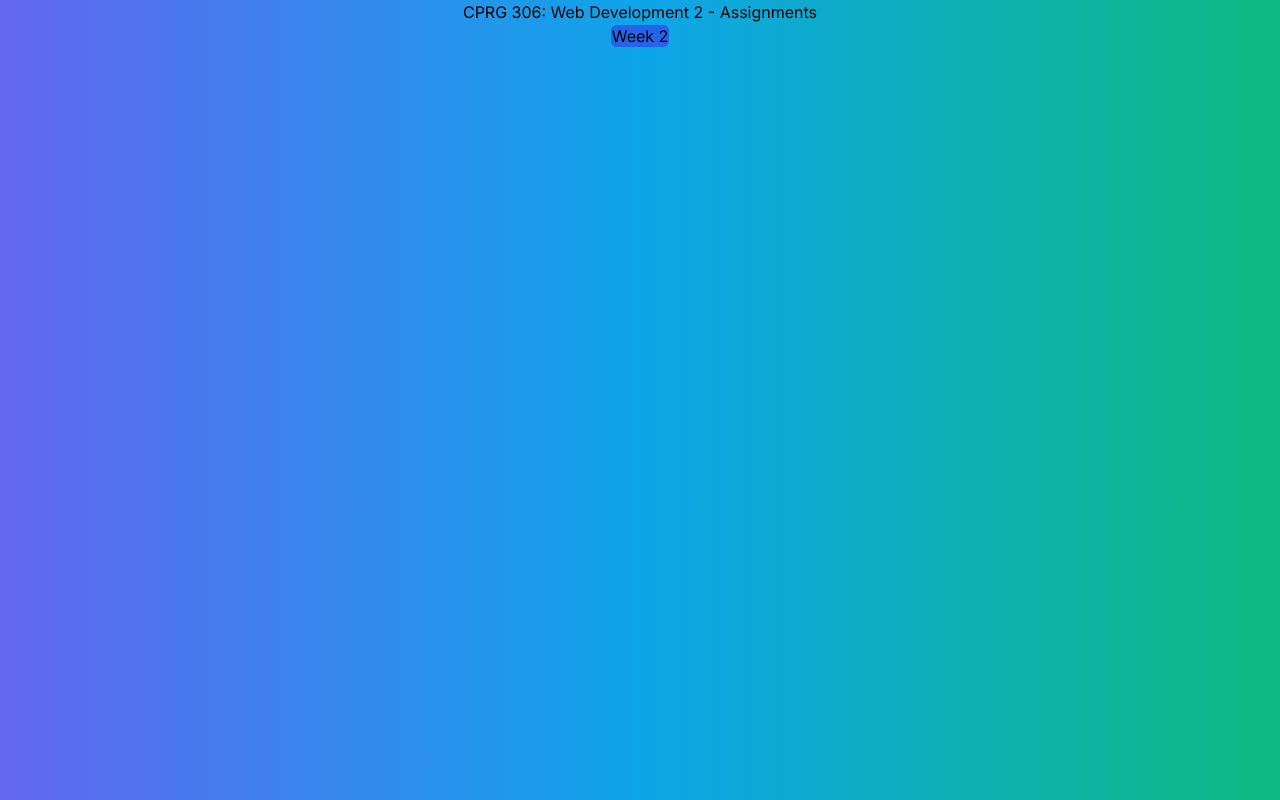
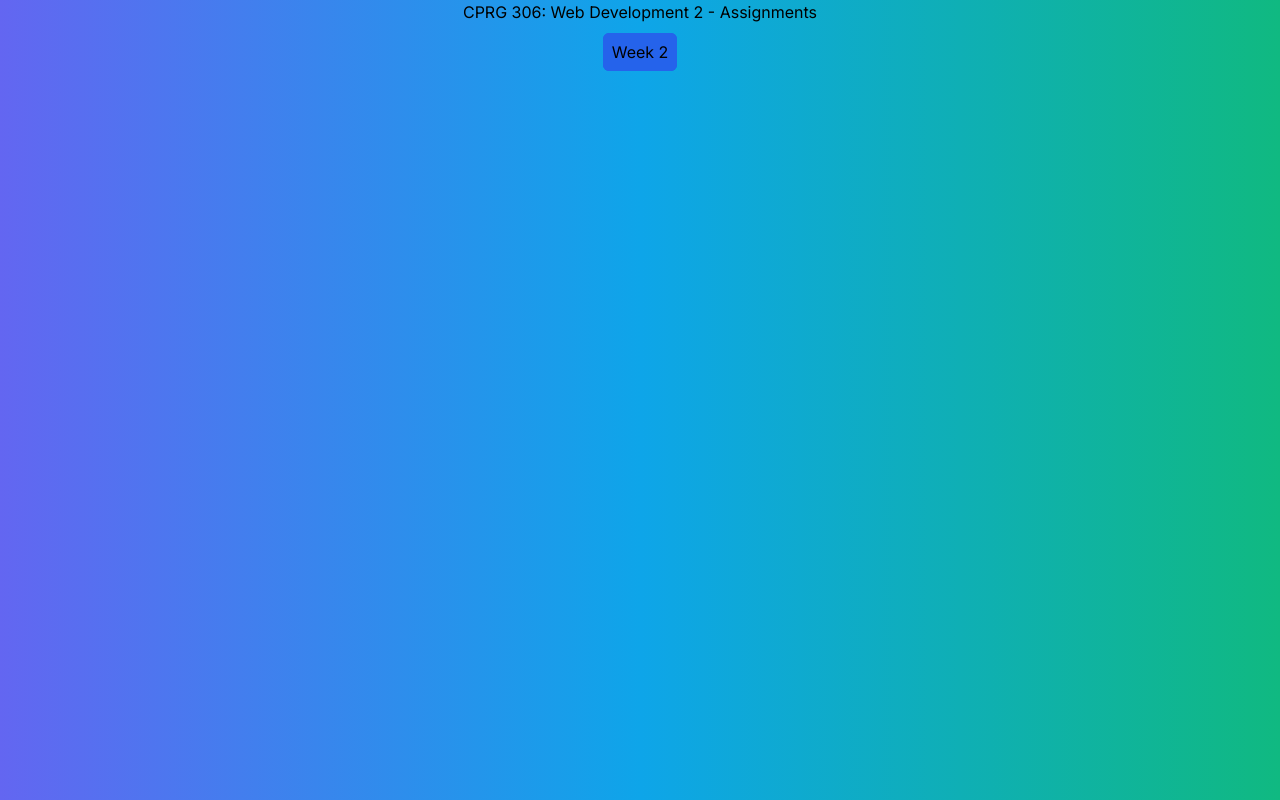
Before and after one commit to JotWaraich/cprg306-assignments, a Next.js app: page / in a window 1280 px wide. Built offline with nearby package versions, Linux system fonts and the light colour scheme.

Commit message:
week 2 assinement dome

```diff
--- a/app/page.js
+++ b/app/page.js
@@ -2,14 +2,16 @@ import Link from "next/link";
 
 export default function Home() {
   return (
-    <div className="h-screen text-center bg-gradient-to-r from-indigo-500 via-sky-500 to-emerald-500">
+    <div className="h-screen text-center bg-gradient-to-r from-indigo-500 via-sky-500 to-emerald-500 flex flex-col gap-4">
       <h1>CPRG 306: Web Development 2 - Assignments</h1>
-      <Link
-        href="/week-2"
-        className="border border-blue-600 bg-blue-600 rounded-md"
-      >
-        Week 2
-      </Link>
+      <div>
+        <Link
+          href="/week-2"
+          className="w-44 border border-blue-600 bg-blue-600 rounded-md p-2"
+        >
+          Week 2
+        </Link>
+      </div>
     </div>
   );
 }
```
